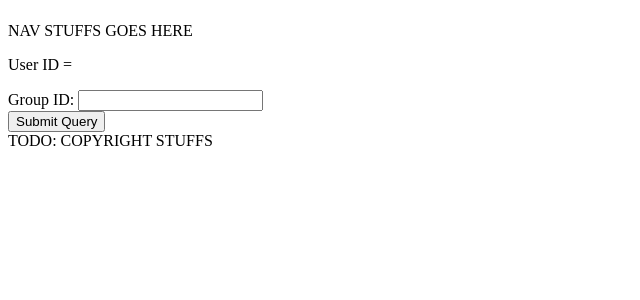
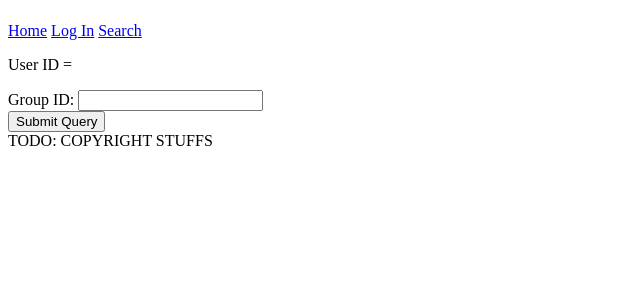
Before and after one commit to henrybw/restaurant-oracle, a PHP site: page /search in a window 1280 px wide. Shown: the part 58-358 px from the top of the page, without its empty margins (0-640 px from the left). Run offline with PHP 8.4, Linux system fonts and the light colour scheme.

Commit message:
Added temporary navigation links and made minor changes to search/result pages.

```diff
--- a/src/web/results.php
+++ b/src/web/results.php
@@ -10,7 +10,7 @@
 require_once 'views/results.php';
 
 // Get group/user id from post form
-$group = $_POST['group'];
+$group = $_GET['group'];
 
 page_header('Results');
 page_body(service_get_results($group));
--- a/src/web/views/_common.php
+++ b/src/web/views/_common.php
@@ -43,7 +43,9 @@
 			<h1>Restaurant Oracle</h1>
 		</div>
 		<div id="nav">
-			NAV STUFFS GOES HERE
+			<a href="index.php"> Home</a>
+			<a href="profile.php"> Log In</a>
+			<a href="search.php"> Search</a>
 		</div>
 		<div id="main">
 <?php
--- a/src/web/views/search.php
+++ b/src/web/views/search.php
@@ -28,7 +28,7 @@
 	$user = current_user();
 ?>
 			<p>User ID = <?= $user ?></p>
-			<form action="results.php" method="post">
+			<form action="results.php" method="get">
 						<div>
 									Group ID: <input type="text" name="group" /> <br />
 									<input type="submit" value="Submit Query" />
```
